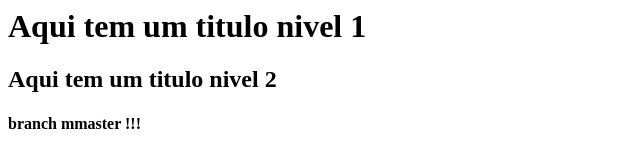
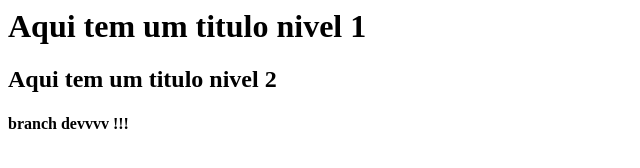
Before and after one commit to alanstos/meu-proj-git, a plain HTML site: page index.html in a window 1280 px wide. Shown: the full height of the page, 0-640 px from the left. Drawn offline with Linux system fonts and the light colour scheme.

Commit message:
inicio dev com base em master

```diff
--- a/index.html
+++ b/index.html
@@ -6,6 +6,6 @@
 	<h1>Aqui tem um titulo nivel 1</h1>
 	<h2>Aqui tem um titulo nivel 2</h2>
 
-	<h4>branch mmaster !!!</h4>
+	<h4>branch devvvv !!!</h4>
 </body>
 </html>
```
